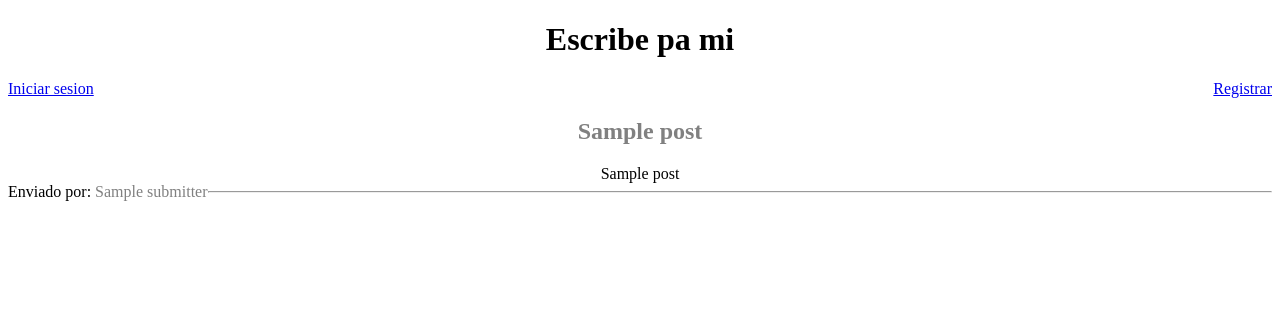
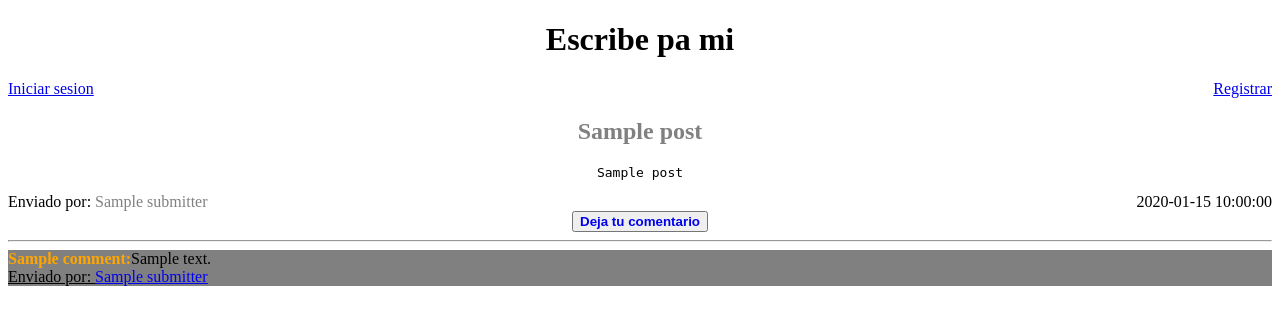
Before and after one commit to jorgelinor/blog, a Python web app: template templates/permalink.html in a window 1280 px wide. Shown: the top 325 px of the page. Run offline with Jinja, Linux system fonts and the light colour scheme; the template is opened without the code that fills it: most values are stand-ins (such as "Sample title", 1, 10 or a date in 2020).

Commit message:
Comentarios agregados sustento a errores por el momento.

```diff
--- a/comment.py
+++ b/comment.py
@@ -1,6 +1,8 @@
 from google.appengine.ext import db
 
 class Comment(db.Model):
+	title = db.TextProperty(required=True)
+	content = db.TextProperty(required=True)
+	post = db.StringProperty(required=True)
 	submitter = db.StringProperty(required=True)
-	content = db.TextProperty(required=True)
-	created = db.DateProperty(auto_now_add=True)
+	created = db.DateTimeProperty(auto_now_add=True)
--- a/css/styles.css
+++ b/css/styles.css
@@ -49,3 +49,28 @@
 	color:black;
 	text-decoration: line-through;
 }
+#comment {
+	width:25%;
+	height: auto;
+}
+#post-comment-title {
+	float:left;
+	color:orange;
+	font-weight:bold;
+}
+#post-comment-content {
+	float: left;
+	color: black;
+}
+#post-comment-submitter {
+	float:left;
+	text-decoration: underline;
+}
+.post-comment {
+	background-color:gray;
+	width: auto;
+}
+.button {
+	text-decoration: none;
+	font-weight: bold;
+}
--- a/index.yaml
+++ b/index.yaml
@@ -9,3 +9,9 @@ indexes:
 # manually, move them above the marker line.  The index.yaml file is
 # automatically uploaded to the admin console when you next deploy
 # your application using appcfg.py.
+
+- kind: Comment
+  properties:
+  - name: post
+  - name: created
+    direction: desc
--- a/main.py
+++ b/main.py
@@ -12,7 +12,7 @@ import permalink
 #este es el archivo principal, si se crea una pagina o archivo nuevo se debe importar aqui y asignarle un path de referencia
 
 
-PAGE_RE = r'(/(?:[0-9]+/?)*)'
+
 app = webapp2.WSGIApplication([
     ('/newpost', newpost.Newpost),
     ('/signup',signup.Signup),
@@ -22,5 +22,6 @@ app = webapp2.WSGIApplication([
     ('/profile/?', profile.Profile),
     ('/profile/_edit/?', profile.EditProfile),
     ('/profile/_editpass/?',profile.EditPass),
-    (PAGE_RE, permalink.Permalink)
+    ("/([0-9]+)/?", permalink.Permalink),
+    ("/([0-9]+)"+"/_reply", permalink.Comment)
 ], debug=True)
--- a/post.py
+++ b/post.py
@@ -1,5 +1,4 @@
 #Esta es la clase que sirve como objeto para el post y sus propiedades
-
 from google.appengine.ext import db
 
 class Post(db.Model):
--- a/templates/page.html
+++ b/templates/page.html
@@ -17,7 +17,7 @@
 {%if posts%}
 	{%for post in posts%}
 		<h2 style="margin-left:20%;margin-right:20%"><a id="post-title" href="/{{post.key().id()}}">{{post.title}}</a></h2>
-		<div style="max-width:500px;word-wrap:break-word">{{post.post}}</div>
+		<div style="max-width:500px;word-wrap:break-word"><pre>{{post.post}}</pre></div>
 		{%if post.submitter.split("|")[1] != "False"%}
 			<label style="float:left">Enviado por: <a id="post-submitter" href="/profile?u={{post.submitter.split('|')[0]}}">{{post.submitter.split("|")[0]}}</a></label>
 		{%else%}
--- a/templates/permalink.html
+++ b/templates/permalink.html
@@ -16,14 +16,35 @@
 <center>
 {%if post%}
 		<h2 style="margin-left:20%;margin-right:20%"><a id="post-title">{{post.title}}</a></h2>
-		<div style="max-width:500px;word-wrap:break-word">{{post.post}}</div>
+		<div style="max-width:500px;word-wrap:break-word"><pre>{{post.post}}</pre></div>
 		{%if post.submitter.split("|")[1] != "False"%}
 			<label style="float:left">Enviado por: <a id="post-submitter" href="/profile?u={{post.submitter.split('|')[0]}}">{{post.submitter.split("|")[0]}}</a></label>
 		{%else%}
 			<label style="float:left">Enviado por: <a id="post-submitter-deleted">{{post.submitter.split("|")[0]}}</a></label>
+		{%endif%}
 		<label style="float:right">{{post.created_str}}</label><br>
+		<button><a class="button" href="/{{post.key().id()}}/_reply">Deja tu comentario</a></button>
+		<hr>
+		{%if comments%}
+			{%for comment in comments%}
+				<div class="post-comment">
+					<div id="post-comment-title">{{comment.title}}: </div> <div id="post-comment-content"> {{comment.content}}</div><br>
+					{%if comment.submitter.split("|")[1] != False%}
+						<div id="post-comment-submitter">Enviado por: <a id="comment-submitter" href="/profile?u={{comment.submitter.split('|')[0]}}">{{comment.submitter.split("|")[0]}}</a></div><br>
+					{%else%}
+						<div id="post-submitter-deleted">{{comment.submitter.split("|")[0]}}</div><br>
+					{%endif%}
+				</div>
+			{%endfor%}
 		{%endif%}
-		<hr>
+		<br>
+		{%if comment==True%}
+			<form method="post">
+				<textarea id="comment" name="content">{{content}}</textarea><div class="error">{{contenterror}}</div>
+				<button type="submit">Enviar comentario</button><button><a class="button" href="/{{post.key().id()}}">No deseo comentar</button>
+			</form>
+		{%endif%}
+
 <br>
 {%endif%}
 </center>
--- a/user.py
+++ b/user.py
@@ -11,3 +11,4 @@ class User(db.Model):
 	user_date = db.StringProperty(required=True)
 	user_desc = db.TextProperty(required=False)
 	displayName = db.StringProperty(required=False)
+	banned_from_posting = db.BooleanProperty(required=False)
```
Also changed, not shown: permalink.py (+64 -2 lines), templates/comment.html (added, +9 -0 lines), 5 other files.
